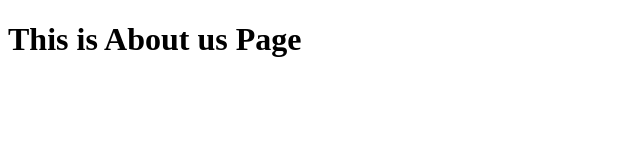
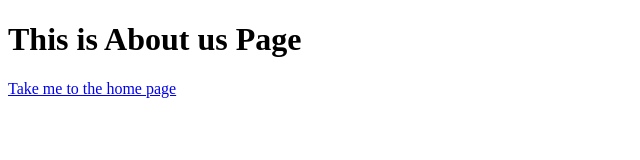
Before and after one commit to emmaogit/my-first-webpage, a plain HTML site: page others/about.html in a window 1280 px wide. Shown: the whole page, without its empty margins (0-640 px from the left). Drawn offline with Linux system fonts and the light colour scheme.

Commit message:
Just added a link to my home page

```diff
--- a/others/about.html
+++ b/others/about.html
@@ -8,5 +8,6 @@
 </head>
 <body>
   <h1>This is About us Page</h1>
+  <a href="../index.html">Take me to the home page</a>
 </body>
 </html>
```
